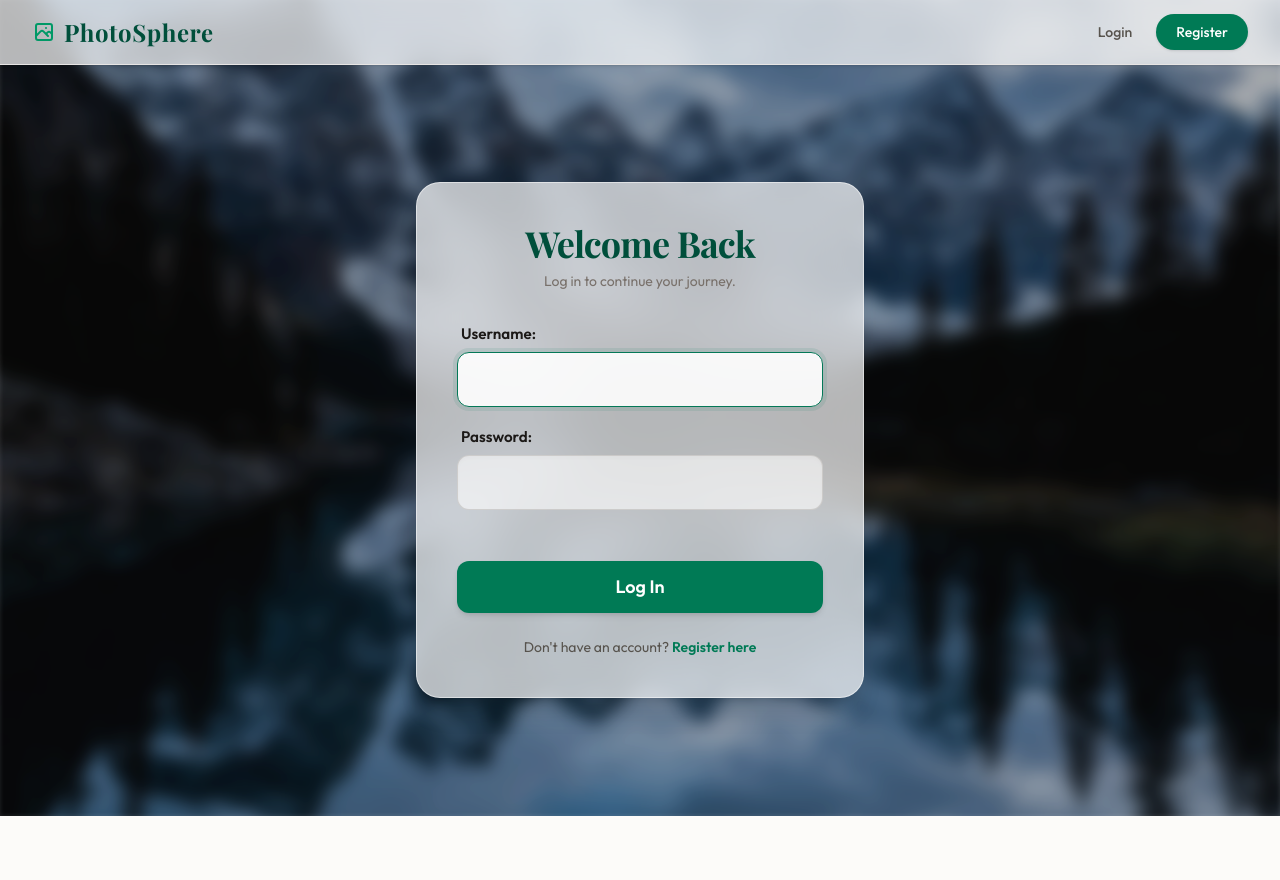
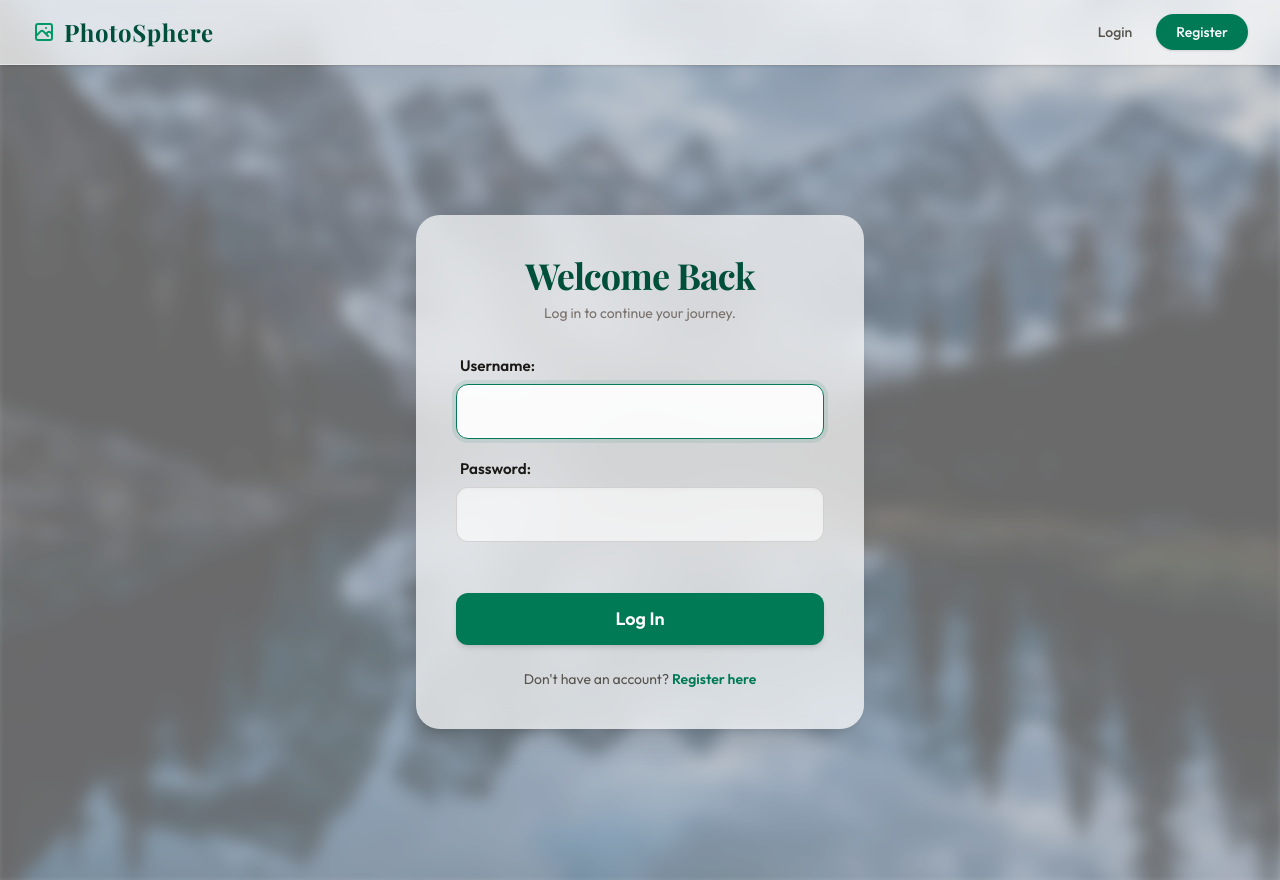
Before and after one commit to souhardya004/PhotoSphereApp, a Django app: page /PhotoApp/login/ in a window 1280 px wide. Run offline with Django 5.2, Linux system fonts and the light colour scheme; some libraries are stand-ins or nearby versions; some web fonts are replaced.

Commit message:
feat: implement base layout and Tailwind CSS configuration for application templates

```diff
--- a/PhotoApp/templates/PhotoApp/login.html
+++ b/PhotoApp/templates/PhotoApp/login.html
@@ -7,18 +7,18 @@
 {% endblock %}
 
 {% block content %}
-    <div class="min-h-[calc(100vh-64px)] flex items-center justify-center relative overflow-hidden -mt-16 pt-16">
+    <div class="flex-1 w-full flex items-center justify-center relative overflow-hidden -mt-16 pt-16">
 
         <!-- Nature Background with Soft Overlay -->
         <div class="absolute inset-0 z-0">
             <img src="{% static 'images/new_login_bg.png' %}" alt="Tranquil Lake Background" class="w-full h-full object-cover object-center filter blur-sm opacity-80 transform scale-105 transition-transform duration-[20s] hover:scale-100">
             <div class="absolute inset-0 bg-stone-900/30 mix-blend-multiply"></div>
-            <div class="absolute inset-0 bg-[#fdfcfaf]/40 backdrop-blur-[2px]"></div>
+            <div class="absolute inset-0 bg-white/40 backdrop-blur-[2px]"></div>
         </div>
 
         <div class="relative z-10 w-full max-w-md m-4">
             <!-- Light Glass Card -->
-            <div class="bg-white/70 backdrop-blur-xl border border-white/50 p-8 sm:p-10 rounded-3xl shadow-xl">
+            <div class="bg-white/70 backdrop-blur-xl p-8 sm:p-10 rounded-3xl shadow-xl">
 
                 <div class="text-center mb-8">
                     <h2 class="text-4xl font-serif font-bold text-emerald-900 mb-2 tracking-tight">Welcome Back</h2>
--- a/PhotoApp/templates/PhotoApp/partials/gallery_card.html
+++ b/PhotoApp/templates/PhotoApp/partials/gallery_card.html
@@ -1,6 +1,6 @@
 {% with "M d, Y" as date_fmt %}
 <article
-    onclick="openModal('{{ photo.image.url }}', '{{ photo.title|escapejs }}', '{{ photo.description|escapejs }}', '{{ photo.uploaded_at|date:date_fmt }}', '{{ photo.id }}')"
+    onclick="openModal('{{ photo.image.url }}', '{{ photo.title|escapejs }}', '{{ photo.description|escapejs }}', '{{ photo.uploaded_at|date:date_fmt }}', '{{ photo.id }}', '{{ photo.user.username|escapejs }}')"
     class="min-w-[300px] w-[300px] shrink-0 snap-start cursor-pointer overflow-hidden rounded-[28px] border border-white/70 bg-white/85 shadow-[0_18px_45px_-24px_rgba(15,23,42,0.45)] backdrop-blur-xl transition duration-500 hover:-translate-y-2 hover:shadow-[0_28px_65px_-28px_rgba(5,150,105,0.45)] group/item"
 >
     <div class="relative overflow-hidden">
@@ -16,7 +16,7 @@
         <div class="flex items-start justify-between gap-3">
             <div>
                 <h3 class="text-lg font-semibold text-stone-900">{{ photo.title }}</h3>
-                <p class="mt-1 text-xs uppercase tracking-[0.18em] text-stone-400">{{ photo.uploaded_at|date:"M d, Y" }}</p>
+                <p class="mt-1 text-xs uppercase tracking-[0.18em] text-stone-400">By <span class="font-medium text-stone-600">{{ photo.user.username }}</span> &middot; {{ photo.uploaded_at|date:date_fmt }}</p>
             </div>
             <span class="inline-flex items-center gap-1 rounded-full bg-rose-50 px-3 py-1 text-xs font-semibold text-rose-600">
                 &#10084;&#65039; <span id="card-like-count-{{ photo.id }}">{{ photo.likes_total }}</span>
--- a/PhotoApp/templates/PhotoApp/partials/profile_photo_card.html
+++ b/PhotoApp/templates/PhotoApp/partials/profile_photo_card.html
@@ -2,7 +2,7 @@
 <article
     class="group overflow-hidden rounded-[28px] border border-white/70 bg-white/88 shadow-[0_20px_55px_-30px_rgba(15,23,42,0.45)] backdrop-blur-xl transition duration-500 hover:-translate-y-2 hover:shadow-[0_28px_70px_-34px_rgba(5,150,105,0.38)]">
     <div class="relative overflow-hidden cursor-pointer"
-        onclick="openModal('{{ photo.image.url }}', '{{ photo.title|escapejs }}', '{{ photo.description|escapejs }}', '{{ photo.uploaded_at|date:date_fmt }}', '{{ photo.id }}')">
+        onclick="openModal('{{ photo.image.url }}', '{{ photo.title|escapejs }}', '{{ photo.description|escapejs }}', '{{ photo.uploaded_at|date:date_fmt }}', '{{ photo.id }}', '{{ photo.user.username|escapejs }}')">
         <img src="{{ photo.image.url }}" alt="{{ photo.title }}"
             class="h-64 w-full object-cover transition duration-700 group-hover:scale-110">
         <div class="absolute inset-0 bg-gradient-to-t from-stone-950/75 via-stone-950/10 to-transparent"></div>
@@ -34,7 +34,7 @@
         <div class="flex items-start justify-between gap-4">
             <div>
                 <h3 class="text-xl font-bold text-stone-900">{{ photo.title }}</h3>
-                <p class="mt-1 text-sm text-stone-500">{{ photo.uploaded_at|date:"M d, Y" }}</p>
+                <p class="mt-1 text-sm text-stone-500">By <span class="font-medium text-stone-700">{{ photo.user.username }}</span> &middot; {{ photo.uploaded_at|date:date_fmt }}</p>
             </div>
             <span class="rounded-full bg-stone-900/5 px-3 py-1 text-xs font-semibold text-stone-600">
                 {{ photo.comments_total }} comments
--- a/theme/static/css/dist/styles.css
+++ b/theme/static/css/dist/styles.css
@@ -1182,6 +1182,12 @@
       background-color: color-mix(in oklab, var(--color-white) 15%, transparent);
     }
   }
+  .bg-white\/40 {
+    background-color: color-mix(in srgb, #fff 40%, transparent);
+    @supports (color: color-mix(in lab, red, red)) {
+      background-color: color-mix(in oklab, var(--color-white) 40%, transparent);
+    }
+  }
   .bg-white\/55 {
     background-color: color-mix(in srgb, #fff 55%, transparent);
     @supports (color: color-mix(in lab, red, red)) {
@@ -2235,6 +2241,11 @@
       display: block;
     }
   }
+  .md\:hidden {
+    @media (width >= 48rem) {
+      display: none;
+    }
+  }
   .md\:aspect-4\/3 {
     @media (width >= 48rem) {
       aspect-ratio: 4/3;
@@ -2288,6 +2299,15 @@
     @media (width >= 48rem) {
       font-size: var(--text-lg);
       line-height: var(--tw-leading, var(--text-lg--line-height));
+    }
+  }
+  .md\:group-hover\:flex {
+    @media (width >= 48rem) {
+      &:is(:where(.group):hover *) {
+        @media (hover: hover) {
+          display: flex;
+        }
+      }
     }
   }
   .lg\:grid-cols-2 {
```
Also changed, not shown: PhotoApp/templates/PhotoApp/all_photos.html (+11 -6 lines), PhotoApp/templates/PhotoApp/profile.html (+9 -4 lines), templates/layout.html (+37 -12 lines).
